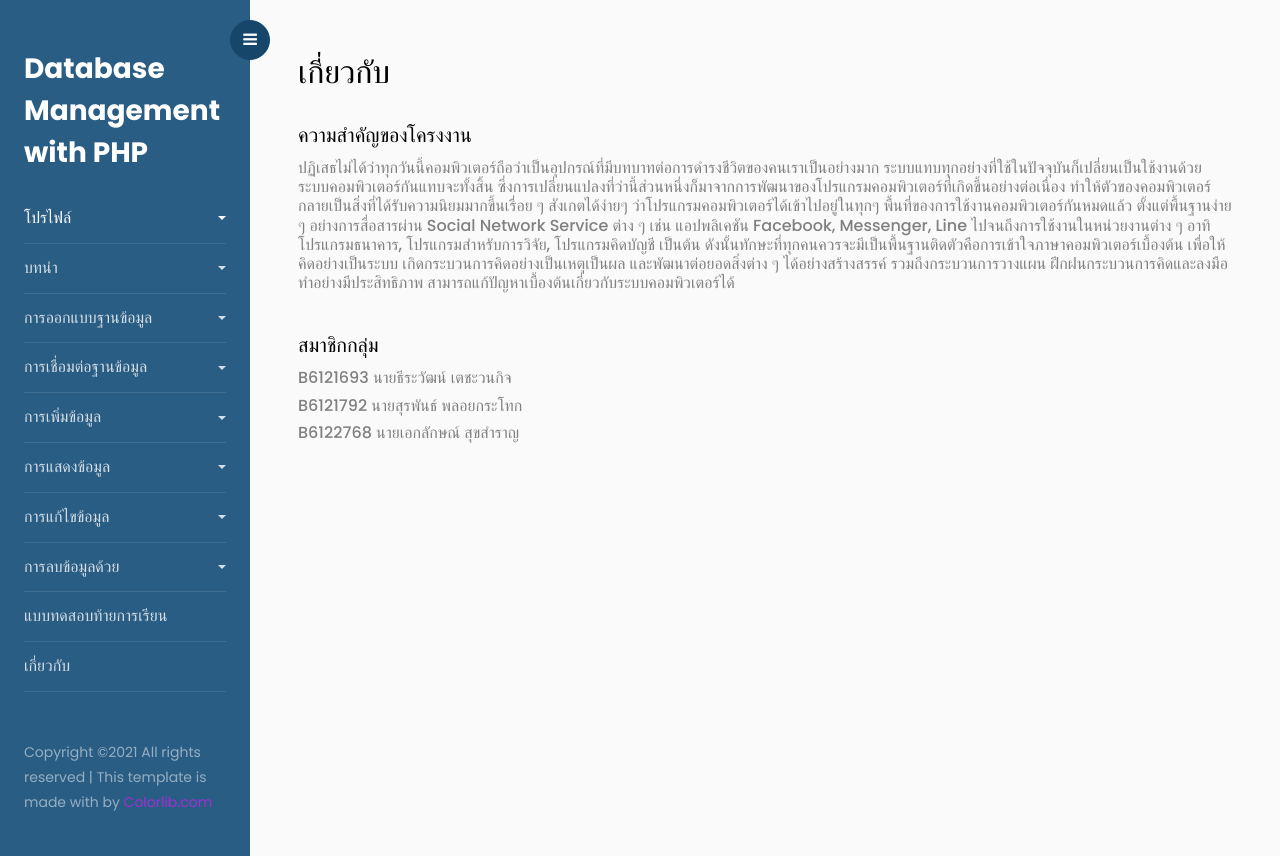
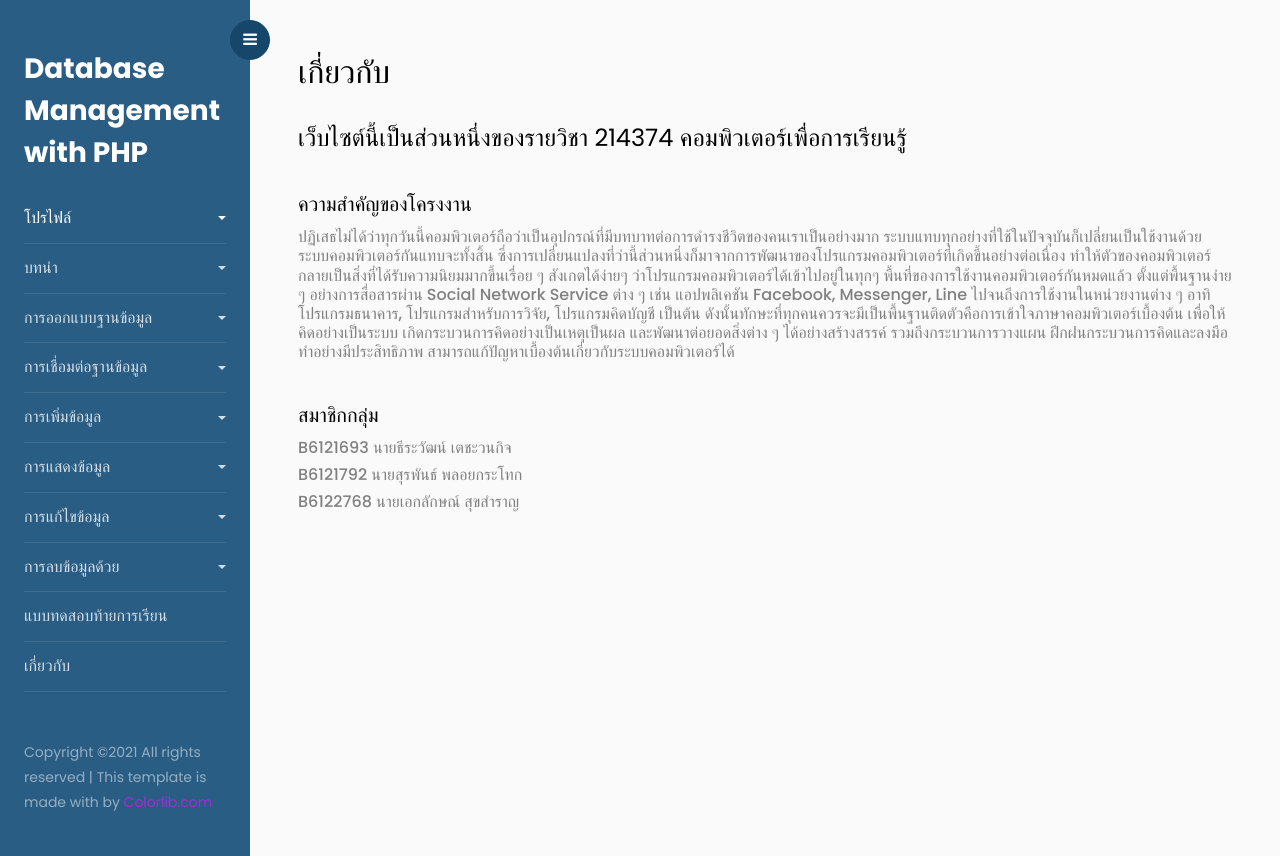
Before and after one commit to PorSurapan/cbl, a PHP site: page /about.php in a window 1280 px wide. Run offline with PHP 8.4, Linux system fonts and the light colour scheme.

Commit message:
update about

```diff
--- a/about.php
+++ b/about.php
@@ -24,13 +24,13 @@
 		<!-- Page Content  -->
 		<div id="content" class="p-4 p-md-5 pt-5">
 			<h2 class="mb-4">เกี่ยวกับ</h2>
+			<h4>เว็บไซต์นี้เป็นส่วนหนึ่งของรายวิชา 214374 คอมพิวเตอร์เพื่อการเรียนรู้</h4><br>
             <h5>ความสำคัญของโครงงาน</h5>
 			<h6>ปฏิเสธไม่ได้ว่าทุกวันนี้คอมพิวเตอร์ถือว่าเป็นอุปกรณ์ที่มีบทบาทต่อการดำรงชีวิตของคนเราเป็นอย่างมาก ระบบแทบทุกอย่างที่ใช้ในปัจจุบันก็เปลี่ยนเป็นใช้งานด้วยระบบคอมพิวเตอร์กันแทบจะทั้งสิ้น ซึ่งการเปลี่ยนแปลงที่ว่านี้ส่วนหนึ่งก็มาจากการพัฒนาของโปรแกรมคอมพิวเตอร์ที่เกิดขึ้นอย่างต่อเนื่อง ทำให้ตัวของคอมพิวเตอร์กลายเป็นสิ่งที่ได้รับความนิยมมากขึ้นเรื่อย ๆ สังเกตได้ง่ายๆ ว่าโปรแกรมคอมพิวเตอร์ได้เข้าไปอยู่ในทุกๆ พื้นที่ของการใช้งานคอมพิวเตอร์กันหมดแล้ว ตั้งแต่พื้นฐานง่าย ๆ อย่างการสื่อสารผ่าน Social Network Service ต่าง ๆ เช่น แอปพลิเคชัน Facebook, Messenger, Line ไปจนถึงการใช้งานในหน่วยงานต่าง ๆ อาทิ โปรแกรมธนาคาร, โปรแกรมสำหรับการวิจัย, โปรแกรมคิดบัญชี เป็นต้น ดังนั้นทักษะที่ทุกคนควรจะมีเป็นพื้นฐานติดตัวคือการเข้าใจภาษาคอมพิวเตอร์เบื้องต้น เพื่อให้คิดอย่างเป็นระบบ เกิดกระบวนการคิดอย่างเป็นเหตุเป็นผล และพัฒนาต่อยอดสิ่งต่าง ๆ ได้อย่างสร้างสรรค์ รวมถึงกระบวนการวางแผน ฝึกฝนกระบวนการคิดและลงมือทำอย่างมีประสิทธิภาพ สามารถแก้ปัญหาเบื้องต้นเกี่ยวกับระบบคอมพิวเตอร์ได้</h6>
             <h5><br>สมาชิกกลุ่ม</h5>
 			<h6>B6121693 นายธีระวัฒน์ เตชะวนกิจ</h6>
 			<h6>B6121792 นายสุรพันธ์ พลอยกระโทก</h6>
 			<h6>B6122768 นายเอกลักษณ์ สุขสำราญ</h6>
-
         </div>
 	</div>
 
```
